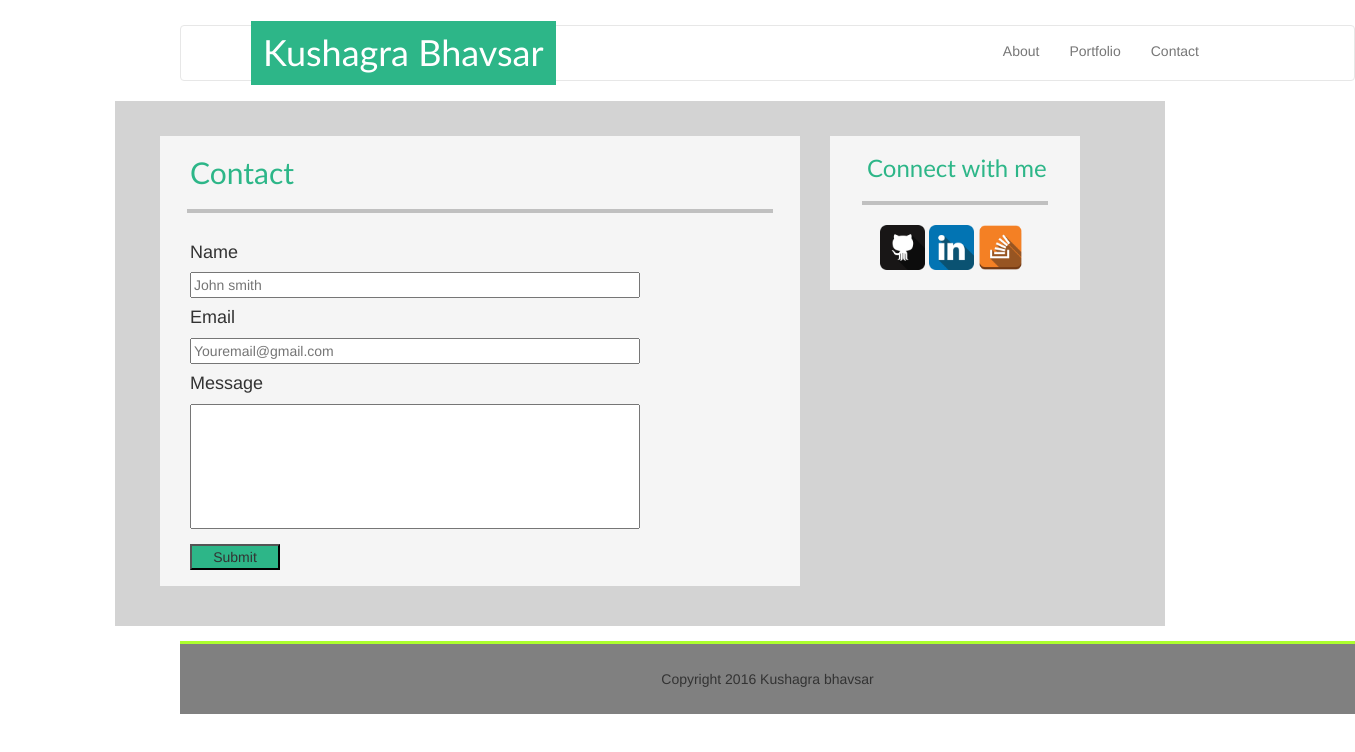
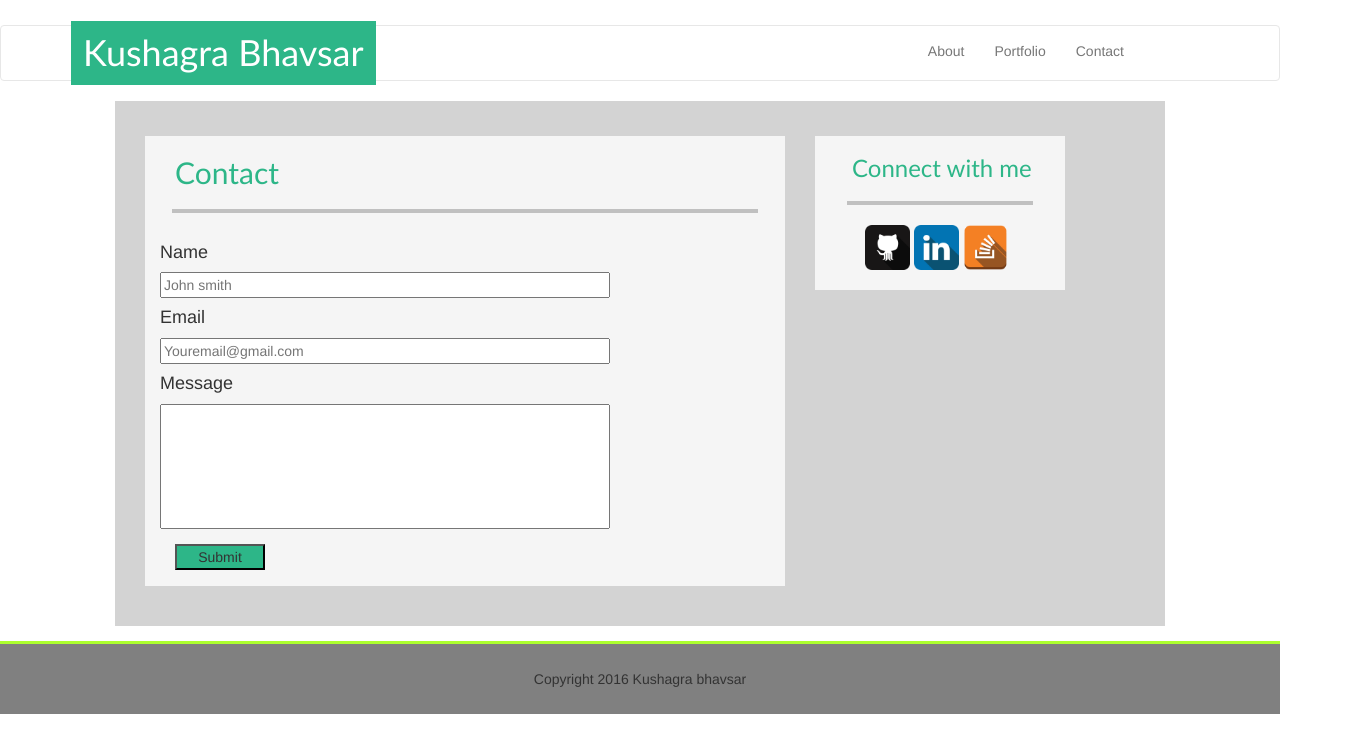
Before and after one commit to kushbhavsar/kushbhavsar.github.io, a plain HTML site: page contact.html in a window 1280 px wide. Shown: the whole page, 1355 px wide, since content can reach past the window. Drawn offline with nearby package versions, Linux system fonts and the light colour scheme.

Commit message:
new update modified

```diff
--- a/contact.html
+++ b/contact.html
@@ -25,32 +25,32 @@
 </head>
 <body>
         <div class="container">
-            <div class="raw">
+            <div class="row">
                 <div class="col-xs-8 col-sm-8 col-md-8">
                     <div class="hd">
                         <h2>Contact</h2>
                         <hr>
                     </div>
 
-                    <div class="raw">
+                    <div class="row">
                         <div class="col-xs-12 col-sm-12 col-md-12">
                             <h4>Name</h4>
                                 <input type="text" id="fname" name="FirstName" placeholder="John smith">
                         </div>
                     </div>
-                    <div class="raw">
+                    <div class="row">
                         <div class="col-xs-12 col-sm-12 col-md-12">
                             <h4>Email</h4>
                                 <input type="email" id="mail" name="Email Id" placeholder="Youremail@gmail.com">
                         </div>
                     </div>
-                    <div class="raw">
+                    <div class="row">
                         <div class="col-xs-12 col-sm-12 col-md-12">
                             <h4>Message</h4>
                                 <input type="text" id="msg" name="message">
                         </div>
                     </div>
-                    <div class="raw">
+                    <div class="r0w">
                         <div class="col-xs-12 col-sm-12 col-md-12">
                             <input type="submit" id="sm" value="Submit">
                         </div>
@@ -75,7 +75,7 @@
                 </div>
             </div>
         </div>
-        <div class="raw1">
+        <div class="row1">
             <div class="col-xs-12 col-sm-12 col-md-12">
                     Copyright 2016 Kushagra bhavsar
             </div>
--- a/style.css
+++ b/style.css
@@ -1,6 +1,5 @@
 .navbar-default{
-    width: 1175px;
-    margin-left: 180px;
+    width: 100%;
     margin-top: 25px;
 
     background-color: white;
@@ -63,14 +62,13 @@ h3{
 .im1{
     margin-left: 30px;
 }
-.raw1 .col-md-12{
-    position: fixed;
+.row1 .col-md-12{
+    position:relative;
     border-top: 3px solid greenyellow;
     padding: 25px;
     background-color:gray;
-    width: 1175px;
+    width: 100%;
     margin-top: 15px;
-    margin-left: 180px;
     text-align: center;
 }
 #sm{
```
Also changed, not shown: index.html (+4 -4 lines), portfolio.html (+5 -5 lines).
